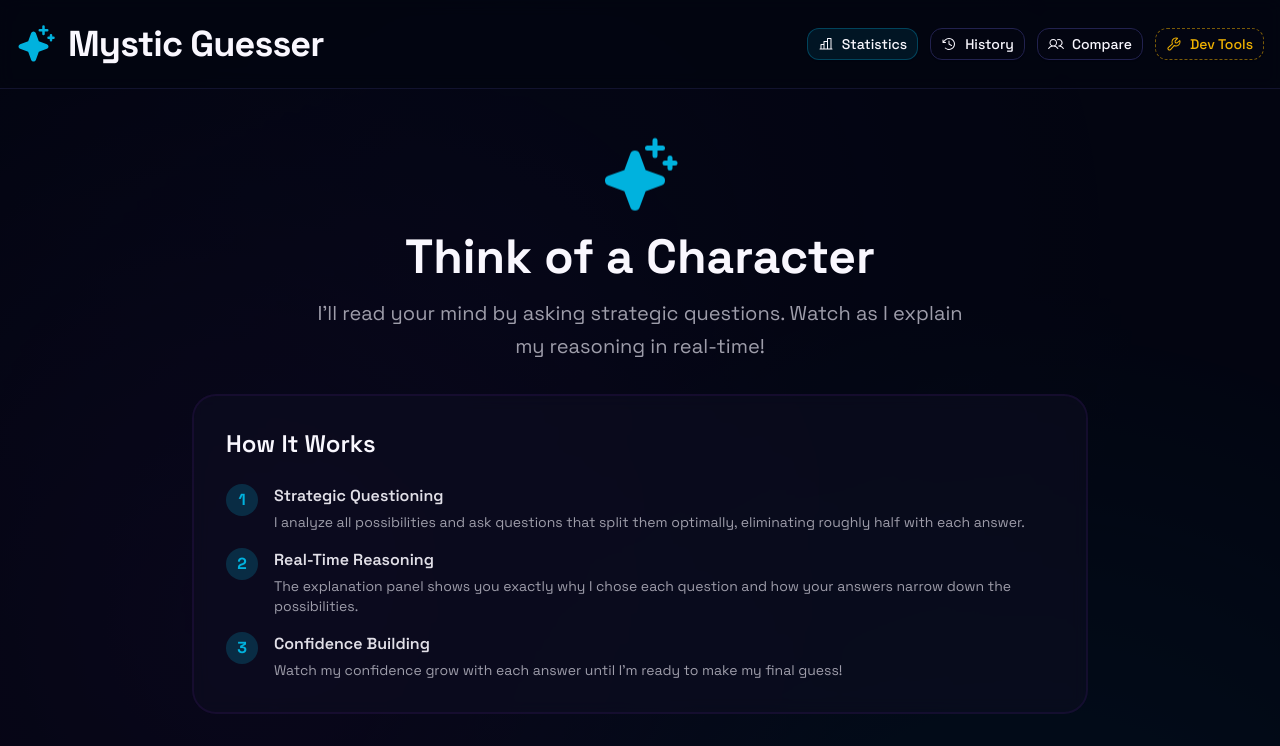
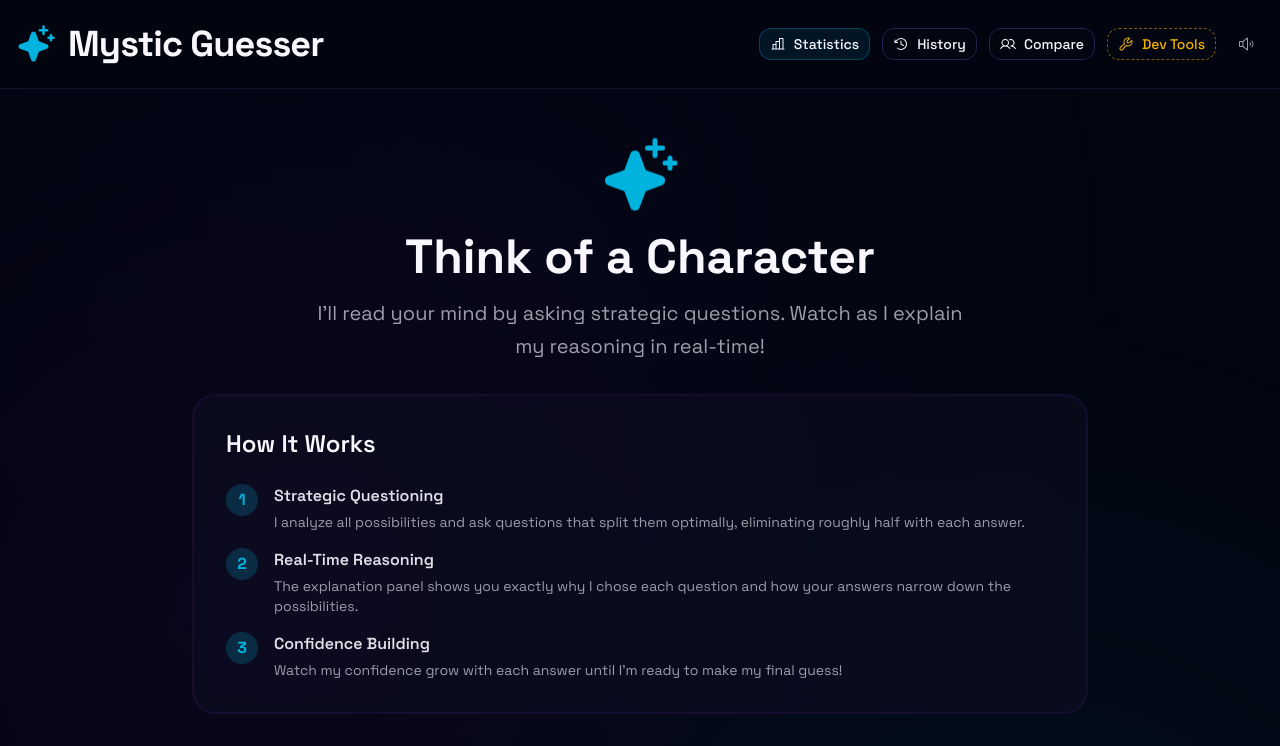
Before and after one commit to and3rn3t/guess, a React (Vite) app: page / in a window 1280 px wide. Shown: the top 746 px of the page. Built offline with nearby package versions, Linux system fonts and the light colour scheme.

Commit message:
feat: add sound effects and mute functionality with analytics tracking

```diff
--- a/src/App.tsx
+++ b/src/App.tsx
@@ -31,6 +31,18 @@ import {
 } from "@/lib/sharing";
 import type { SharePayload } from "@/lib/sharing";
 import {
+  playAnswer,
+  playThinking,
+  playCorrectGuess,
+  playIncorrectGuess,
+  playReveal,
+  hapticLight,
+  hapticMedium,
+  hapticSuccess,
+} from "@/lib/sounds";
+import { useSound } from "@/hooks/useSound";
+import { trackGameStart, trackGameEnd, trackShare, trackFeatureUse } from "@/lib/analytics";
+import {
   BrainIcon,
   ChartBarIcon,
   ClipboardTextIcon,
@@ -39,6 +51,8 @@ import {
   GearIcon,
   PlayIcon,
   SparkleIcon,
+  SpeakerHighIcon,
+  SpeakerSlashIcon,
   TreeStructureIcon,
   UsersIcon,
   WrenchIcon,
@@ -138,6 +152,7 @@ function App() {
     Set<CharacterCategory>
   >(new Set());
   const [challenge, setChallenge] = useState<SharePayload | null>(null);
+  const { muted, toggle: toggleMute } = useSound();
 
   const maxQuestions = DIFFICULTIES[difficulty].maxQuestions;
 
@@ -187,11 +202,13 @@ function App() {
       return;
     }
     dispatch({ type: "START_GAME", characters: activeCharacters });
+    trackGameStart(difficulty, activeCharacters.length);
   };
 
   // ========== GENERATE NEXT QUESTION ==========
   const generateNextQuestion = () => {
     dispatch({ type: "SET_THINKING", isThinking: true });
+    playThinking();
 
     setTimeout(() => {
       const allQuestions = questions || DEFAULT_QUESTIONS;
@@ -213,7 +230,10 @@ function App() {
 
       if (shouldMakeGuess(filtered, answers, answers.length, maxQuestions)) {
         const guess = getBestGuess(filtered, answers);
-        if (guess) dispatch({ type: "MAKE_GUESS", character: guess });
+        if (guess) {
+          dispatch({ type: "MAKE_GUESS", character: guess });
+          playReveal();
+        }
         return;
       }
 
@@ -228,7 +248,10 @@ function App() {
         });
       } else {
         const guess = getBestGuess(filtered, answers);
-        if (guess) dispatch({ type: "MAKE_GUESS", character: guess });
+        if (guess) {
+          dispatch({ type: "MAKE_GUESS", character: guess });
+          playReveal();
+        }
       }
 
       dispatch({ type: "SET_THINKING", isThinking: false });
@@ -249,6 +272,8 @@ function App() {
   // ========== ANSWER HANDLER ==========
   const handleAnswer = (value: AnswerValue) => {
     dispatch({ type: "ANSWER", value });
+    playAnswer();
+    hapticLight();
     toast.success(`Answer recorded: ${value}`);
   };
 
@@ -273,12 +298,18 @@ function App() {
   const handleCorrectGuess = () => {
     dispatch({ type: "CORRECT_GUESS" });
     recordGame(true);
+    trackGameEnd(true, difficulty, gameSteps.length);
+    playCorrectGuess();
+    hapticSuccess();
     toast.success("🎉 I got it right!");
   };
 
   const handleIncorrectGuess = () => {
     dispatch({ type: "INCORRECT_GUESS" });
     recordGame(false);
+    trackGameEnd(false, difficulty, gameSteps.length);
+    playIncorrectGuess();
+    hapticMedium();
     toast.error("I'll learn from this and do better next time!");
   };
 
@@ -303,11 +334,13 @@ function App() {
     if (navigator.share) {
       try {
         await navigator.share({ text: `${text}\n${url}` });
+        trackShare('native');
       } catch {
         // User cancelled — ignore
       }
     } else {
       await navigator.clipboard.writeText(`${text}\n${url}`);
+      trackShare('clipboard');
       toast.success('Copied to clipboard!');
     }
   };
@@ -317,6 +350,7 @@ function App() {
     if (!payload) return;
     const url = buildShareUrl(payload);
     await navigator.clipboard.writeText(url);
+    trackShare('link');
     toast.success('Challenge link copied!');
   };
 
@@ -561,7 +595,7 @@ function App() {
                   {gamePhase === "welcome" && (
                     <>
                       <Button
-                        onClick={() => navigate('stats')}
+                        onClick={() => { trackFeatureUse('stats'); navigate('stats'); }}
                         variant="outline"
                         size="sm"
                         className="flex items-center gap-2 bg-accent/10 hover:bg-accent/20 border-accent/30"
@@ -570,7 +604,7 @@ function App() {
                         <span className="hidden sm:inline">Statistics</span>
                       </Button>
                       <Button
-                        onClick={() => navigate('history')}
+                        onClick={() => { trackFeatureUse('history'); navigate('history'); }}
                         variant="outline"
                         size="sm"
                         className="flex items-center gap-2"
@@ -579,7 +613,7 @@ function App() {
                         <span className="hidden sm:inline">History</span>
                       </Button>
                       <Button
-                        onClick={() => navigate('compare')}
+                        onClick={() => { trackFeatureUse('compare'); navigate('compare'); }}
                         variant="outline"
                         size="sm"
                         className="flex items-center gap-2"
@@ -600,6 +634,15 @@ function App() {
                       )}
                     </>
                   )}
+                  <Button
+                    onClick={toggleMute}
+                    variant="ghost"
+                    size="sm"
+                    className="flex items-center gap-1 text-muted-foreground hover:text-foreground"
+                    title={muted ? 'Unmute sounds' : 'Mute sounds'}
+                  >
+                    {muted ? <SpeakerSlashIcon size={20} /> : <SpeakerHighIcon size={20} />}
+                  </Button>
                   {gamePhase !== "welcome" && (
                     <div className="text-sm text-muted-foreground">
                       Questions: {answers.length}
--- /dev/null
+++ b/src/hooks/useSound.ts
@@ -0,0 +1,43 @@
+import { useCallback, useSyncExternalStore } from 'react'
+import { isMuted, toggleMute, setMuted } from '@/lib/sounds'
+
+const STORAGE_KEY = 'kv:sound-muted'
+
+let listeners: Array<() => void> = []
+
+function subscribe(listener: () => void) {
+  listeners.push(listener)
+  return () => {
+    listeners = listeners.filter((l) => l !== listener)
+  }
+}
+
+function getSnapshot(): boolean {
+  return isMuted()
+}
+
+/** Hook that syncs sound mute state with localStorage. */
+export function useSound() {
+  const muted = useSyncExternalStore(subscribe, getSnapshot)
+
+  // Restore on first render
+  // (useSound is called once in App, so this initializes early)
+  if (typeof window !== 'undefined') {
+    const stored = localStorage.getItem(STORAGE_KEY)
+    if (stored !== null) {
+      const shouldMute = stored === 'true'
+      if (shouldMute !== isMuted()) {
+        setMuted(shouldMute)
+      }
+    }
+  }
+
+  const toggle = useCallback(() => {
+    const nowMuted = toggleMute()
+    localStorage.setItem(STORAGE_KEY, String(nowMuted))
+    listeners.forEach((l) => l())
+    return nowMuted
+  }, [])
+
+  return { muted, toggle }
+}
--- /dev/null
+++ b/src/lib/analytics.ts
@@ -0,0 +1,72 @@
+import type { Difficulty } from '@/lib/types'
+
+export interface AnalyticsEvent {
+  event: string
+  timestamp: number
+  data?: Record<string, string | number | boolean>
+}
+
+const STORAGE_KEY = 'kv:analytics'
+const MAX_EVENTS = 500
+
+function loadEvents(): AnalyticsEvent[] {
+  try {
+    const raw = localStorage.getItem(STORAGE_KEY)
+    return raw ? JSON.parse(raw) : []
+  } catch {
+    return []
+  }
+}
+
+function saveEvents(events: AnalyticsEvent[]) {
+  // Keep only the most recent events to avoid unbounded growth
+  const trimmed = events.slice(-MAX_EVENTS)
+  localStorage.setItem(STORAGE_KEY, JSON.stringify(trimmed))
+}
+
+export function trackEvent(event: string, data?: Record<string, string | number | boolean>) {
+  const events = loadEvents()
+  events.push({ event, timestamp: Date.now(), data })
+  saveEvents(events)
+}
+
+// ========== CONVENIENCE TRACKERS ==========
+
+export function trackGameStart(difficulty: Difficulty, characterCount: number) {
+  trackEvent('game_start', { difficulty, characterCount })
+}
+
+export function trackGameEnd(won: boolean, difficulty: Difficulty, questionsAsked: number) {
+  trackEvent('game_end', { won, difficulty, questionsAsked })
+}
+
+export function trackShare(method: 'native' | 'clipboard' | 'link') {
+  trackEvent('share', { method })
+}
+
+export function trackFeatureUse(feature: string) {
+  trackEvent('feature_use', { feature })
+}
+
+// ========== QUERY HELPERS ==========
+
+export function getEvents(): AnalyticsEvent[] {
+  return loadEvents()
+}
+
+export function getEventsSince(since: number): AnalyticsEvent[] {
+  return loadEvents().filter((e) => e.timestamp >= since)
+}
+
+export function getEventCounts(): Record<string, number> {
+  const events = loadEvents()
+  const counts: Record<string, number> = {}
+  for (const e of events) {
+    counts[e.event] = (counts[e.event] || 0) + 1
+  }
+  return counts
+}
+
+export function clearAnalytics() {
+  localStorage.removeItem(STORAGE_KEY)
+}
--- /dev/null
+++ b/src/lib/sounds.ts
@@ -0,0 +1,124 @@
+/**
+ * Lightweight sound engine using Web Audio API synthesis.
+ * No audio files needed — generates short tones programmatically.
+ */
+
+let audioCtx: AudioContext | null = null
+let muted = false
+
+function getCtx(): AudioContext | null {
+  if (muted) return null
+  if (!audioCtx) {
+    try {
+      audioCtx = new AudioContext()
+    } catch {
+      return null
+    }
+  }
+  if (audioCtx.state === 'suspended') {
+    audioCtx.resume()
+  }
+  return audioCtx
+}
+
+function playTone(frequency: number, duration: number, type: OscillatorType = 'sine', volume = 0.15) {
+  const ctx = getCtx()
+  if (!ctx) return
+
+  const osc = ctx.createOscillator()
+  const gain = ctx.createGain()
+
+  osc.type = type
+  osc.frequency.setValueAtTime(frequency, ctx.currentTime)
+
+  gain.gain.setValueAtTime(volume, ctx.currentTime)
+  gain.gain.exponentialRampToValueAtTime(0.001, ctx.currentTime + duration)
+
+  osc.connect(gain)
+  gain.connect(ctx.destination)
+
+  osc.start(ctx.currentTime)
+  osc.stop(ctx.currentTime + duration)
+}
+
+// ========== PUBLIC API ==========
+
+/** Soft click when answering a question */
+export function playAnswer() {
+  playTone(880, 0.08, 'sine', 0.1)
+}
+
+/** Rising chime when AI is thinking */
+export function playThinking() {
+  const ctx = getCtx()
+  if (!ctx) return
+  playTone(440, 0.15, 'sine', 0.06)
+  setTimeout(() => playTone(550, 0.15, 'sine', 0.06), 100)
+}
+
+/** Triumphant ascending arpeggio for correct guess */
+export function playCorrectGuess() {
+  const notes = [523, 659, 784, 1047] // C5-E5-G5-C6
+  notes.forEach((freq, i) => {
+    setTimeout(() => playTone(freq, 0.25, 'sine', 0.12), i * 120)
+  })
+}
+
+/** Descending tone for incorrect guess */
+export function playIncorrectGuess() {
+  playTone(400, 0.2, 'triangle', 0.1)
+  setTimeout(() => playTone(300, 0.3, 'triangle', 0.1), 150)
+}
+
+/** Short pop for UI navigation */
+export function playNavigate() {
+  playTone(660, 0.05, 'sine', 0.08)
+}
+
+/** Gentle reveal tone when guess is shown */
+export function playReveal() {
+  playTone(523, 0.3, 'sine', 0.1)
+  setTimeout(() => playTone(659, 0.4, 'sine', 0.1), 200)
+}
+
+// ========== HAPTICS ==========
+
+/** Trigger a short haptic vibration if supported */
+export function hapticLight() {
+  if ('vibrate' in navigator) {
+    navigator.vibrate(10)
+  }
+}
+
+/** Trigger a medium haptic vibration */
+export function hapticMedium() {
+  if ('vibrate' in navigator) {
+    navigator.vibrate(25)
+  }
+}
+
+/** Trigger a success haptic pattern */
+export function hapticSuccess() {
+  if ('vibrate' in navigator) {
+    navigator.vibrate([15, 50, 15, 50, 30])
+  }
+}
+
+// ========== MUTE CONTROL ==========
+
+export function isMuted(): boolean {
+  return muted
+}
+
+export function setMuted(value: boolean) {
+  muted = value
+  if (value && audioCtx) {
+    audioCtx.close()
+    audioCtx = null
+  }
+}
+
+export function toggleMute(): boolean {
+  setMuted(!muted)
+  return muted
+}
```
